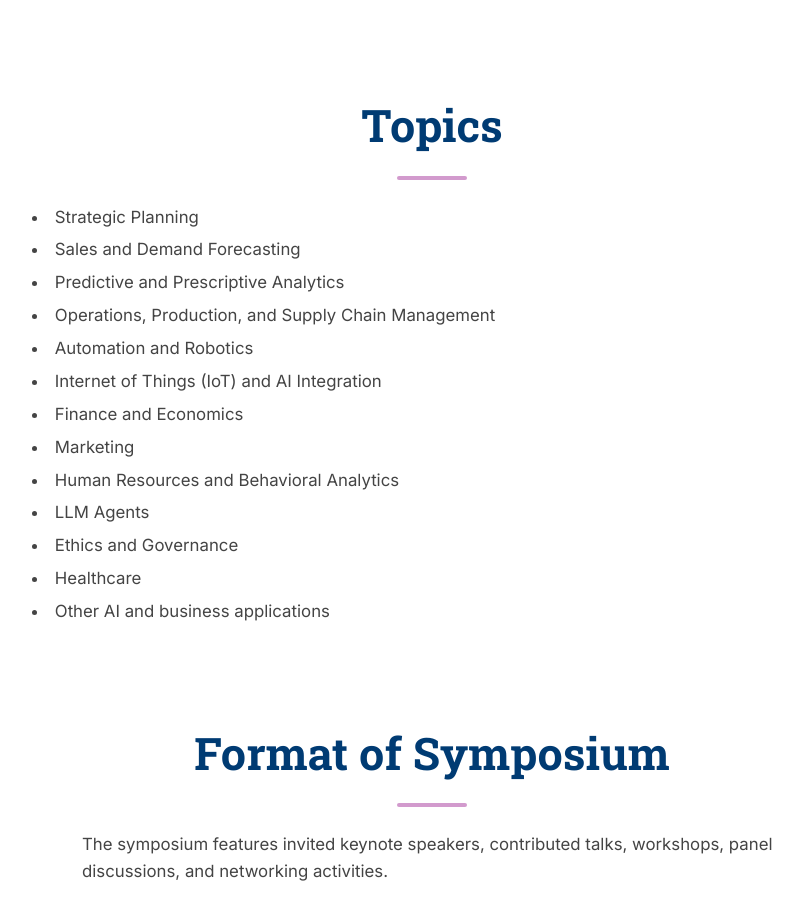
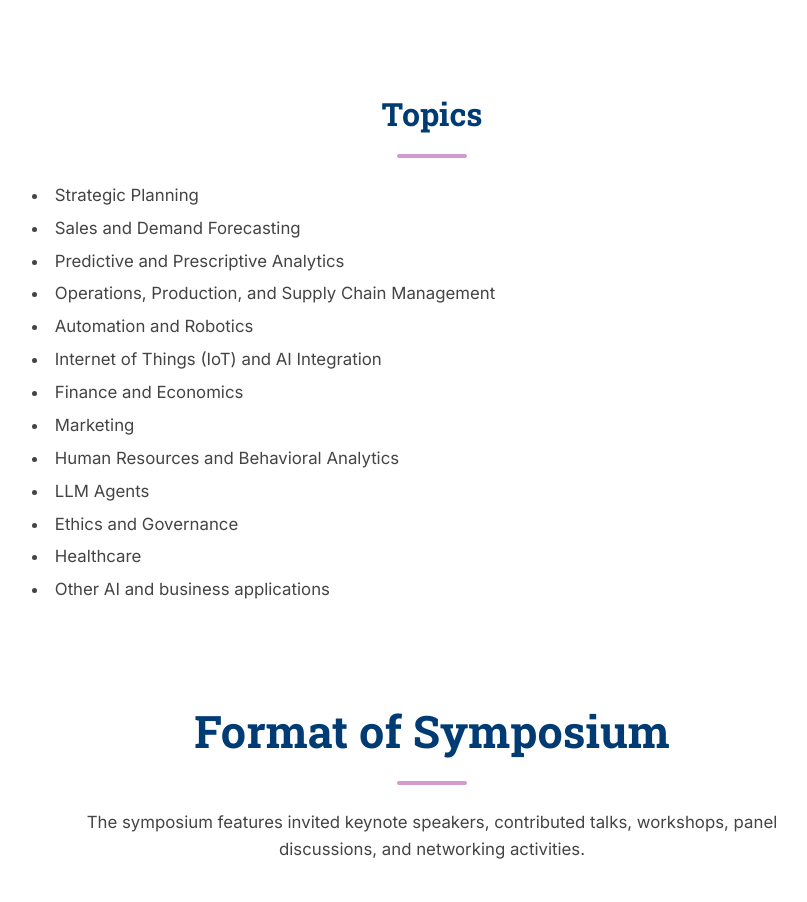
Before and after one commit to AI-in-Business-2026/Spring, a plain HTML site: page index.html in a window 1280 px wide. Shown: the part 1030-1932 px from the top of the page, without its empty margins (208-1015 px from the left). Drawn offline with Linux system fonts and the light colour scheme.

Commit message:
Updated html

```diff
--- a/assets/main.css
+++ b/assets/main.css
@@ -469,3 +469,34 @@ margin-left: 16px;
 font-size: 2.2rem;
 }
 }
+/* Topics heading styled like other sections but smaller */
+#topics .topics-title {
+  font-family: 'Roboto Slab', serif;
+  font-size: 2rem;
+  text-align: center;
+  color: #003B73;
+  margin-bottom: 40px;
+  position: relative;
+}
+
+#topics .topics-title::after {
+  content: '';
+  width: 70px;
+  height: 4px;
+  background: #D29ACD;
+  position: absolute;
+  bottom: -16px;
+  left: 50%;
+  transform: translateX(-50%);
+  border-radius: 3px;
+}
+/* Center text for Format of Symposium and Attendance */
+#format {
+  text-align: center;
+}
+
+#format p {
+  text-align: center;
+  margin-left: auto;
+  margin-right: auto;
+}
--- a/index.html
+++ b/index.html
@@ -49,7 +49,7 @@
 </p>
 
       <a href="https://aaai.org/conference/spring-symposia/sss26/" class="btn-primary">Register Now</a>
-      <a href="https://aaai.org/conference/spring-symposia/sss26/" class="btn-primary">Submit Paper</a>
+      <a href="https://easychair.org/account2/signin?l=6315883102843234211" class="btn-primary">Submit Paper</a>
       <a href="https://www.hyatt.com/events/en-US/group-booking/SFOBU/G-AAAI" class="btn-primary">Book your room</a>
 
 
@@ -94,7 +94,7 @@
     </section>
     <!-- ===================== TOPICS ===================== -->
 <section id="topics" class="panel">
-  <h2>Topics</h2>
+  <h2 class="topics-title">Topics</h2>
 
   <ul class="topics-list">
     <li>Strategic Planning</li>
@@ -113,9 +113,10 @@
   </ul>
 </section>
 
+
 <!-- ===================== FORMAT OF SYMPOSIUM ===================== -->
 <section id="format" class="panel">
-  <h2>Format of Symposium</h2>
+  <h2 class="format">Format of Symposium</h2>
   <p>
     The symposium features invited keynote speakers, contributed talks, workshops,
     panel discussions, and networking activities.
```
